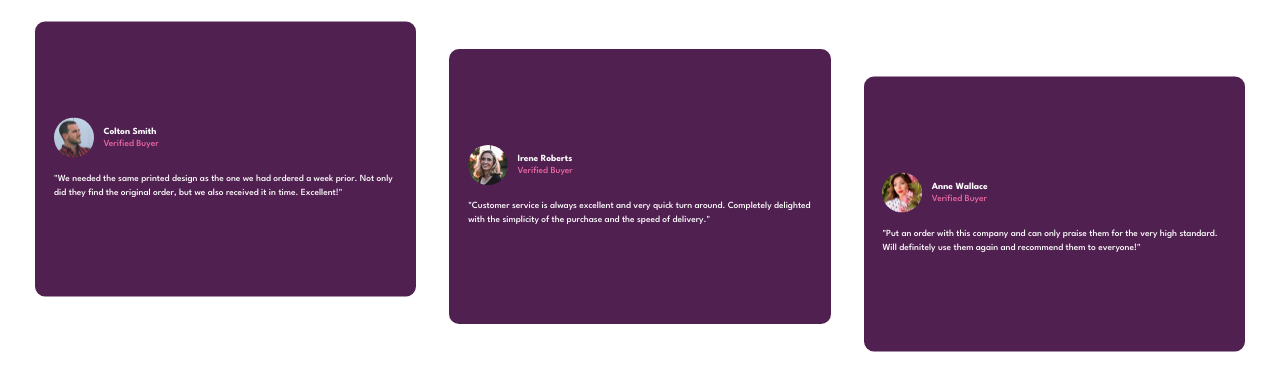
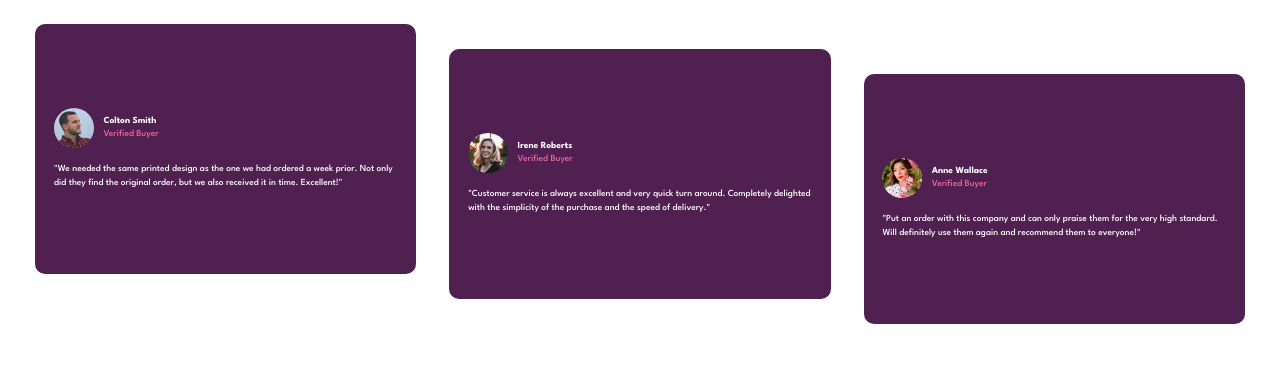
Before and after one commit to ofthewildfire/NewbieFrontendMentorChallenges, a plain HTML site: page social-proof-section/index.html in a window 1280 px wide. Shown: the part 189-580 px from the top of the page. Drawn offline with Linux system fonts and the light colour scheme.

Commit message:
changed the height max on the cards for desktop

```diff
--- a/social-proof-section/style.css
+++ b/social-proof-section/style.css
@@ -188,11 +188,8 @@ header>p {
   /* =========== Review cards =========== */
 
   .desktop-flex-wrapper>.review {
-    /* max-height: 250px;
-    min-height: 250px; */
-    /* Not sure if this is the best height... smaller looks cramped at 990px */
-    max-height: 275px;
-    min-height: 275px;
+    max-height: 250px;
+    min-height: 250px;
     width: calc(92%/3);
 
     /* To center the review text nicely.  */
```
Also changed, not shown: 1 other file.
